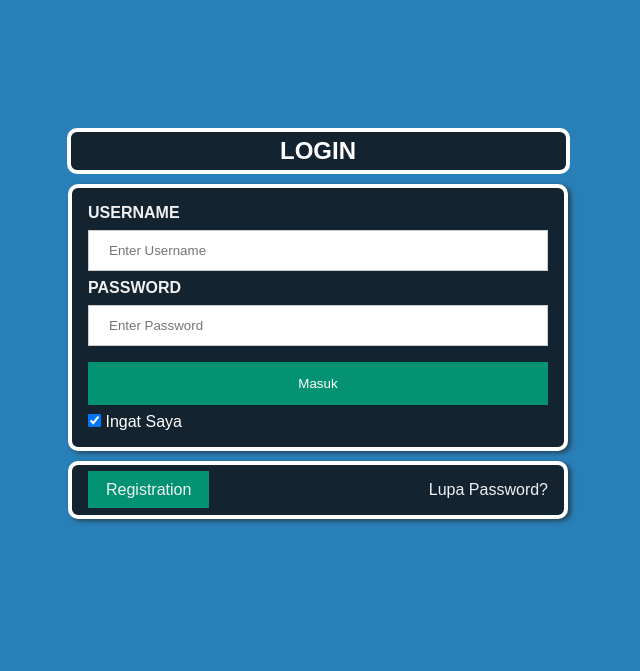
After one commit to ssiptws/messenger, a PHP site: page /login.php in a window 1280 px wide. The commit adds this page. Shown: the top 671 px of the page, without its empty margins (322-962 px from the left). Run offline with PHP 8.4, Linux system fonts and the light colour scheme.

Commit message:
login page tweak + connect db

```diff
--- /dev/null
+++ b/messenger/connect.php
@@ -0,0 +1,3 @@
+<?php
+	$connect = mysqli_connect("localhost", "root", "", "ssip");
+?>
--- /dev/null
+++ b/messenger/login.php
@@ -0,0 +1,25 @@
+<html>
+<head>
+	<title>Login</title>
+	<link rel="stylesheet" href="stylelogin.css" type="text/css">
+</head>
+<body style="background-color: #2980b9">
+    <div style= "margin: 10%">
+        <h2>Login</h2>
+        <form action="" method="post">
+        <div class="container">
+            <label><b>Username</b></label>
+            <input type="text" placeholder="Enter Username" name="uname" required>
+            <label><b>Password</b></label>
+            <input type="password" placeholder="Enter Password" name="psw" required>
+            <button type="submit">Masuk</button>
+            <input type="checkbox" checked="checked"><span> Ingat Saya</span>
+        </div>
+        <div class="container" style="background-color: #13232f; margin-top: 10px">
+			<a href="register.php" class="regisbtn regislink">Registration</a>
+            <a href="forgot.php" class="forgot">Lupa Password?</a>
+        </div>
+        </form>
+    </div>
+</body>
+</html>
--- a/messenger/stylelogin.css
+++ b/messenger/stylelogin.css
@@ -3,7 +3,7 @@
 }
 h2{
 	color: white;
-    background-color: #50626C;
+    background-color: #13232f;
 	text-align: center;
 	font-family: arial;
 	text-transform: uppercase;
@@ -51,21 +51,39 @@ button:hover {
 
 .regisbtn {
     width: auto;
+    background-color: #049372;
+    line-height: normal;
     padding: 10px 18px;
-    background-color: #049372;
+    font-weight: 400;
+    font-size: 1rem;
+}
+.regisbtn.regislink {
+	text-decoration: none;
+	color: #f1f1f1;
+}
+.forgot{
+	float: right;
+	text-decoration: none;
+	color: #f1f1f1;
 }
 
 .container {
     padding: 16px;
-    background-color: #50626C;
+    background-color: #13232f;
     border: 4px solid white;
     border-radius: 10px;
+	box-shadow: 3px 2px 5px #244157;
+}
+.container b{
+	color: #f1f1f1;
 }
 
 span.psw {
     float: right;
     padding-top: 16px;
-
+}
+span.psw a{
+	color: white;
 }
 span{
 	color:white;
```
